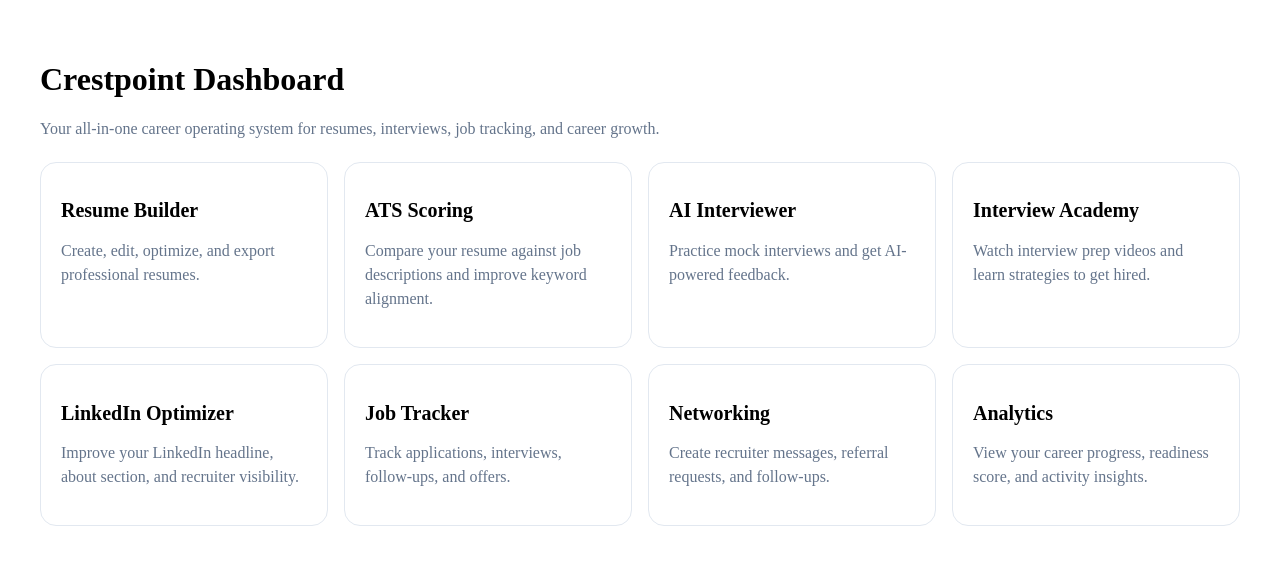
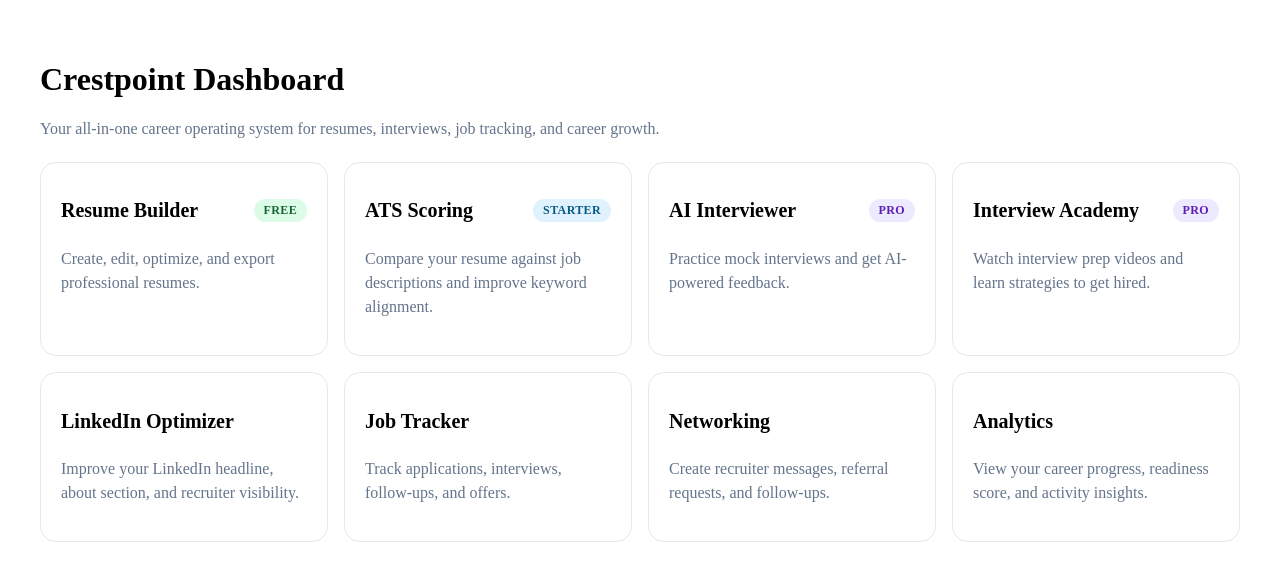
Before and after one commit to mike41192/Crestpoint-solutions-modular-v2, a Next.js app: page /dashboard in a window 1280 px wide. Shown: the top 580 px of the page. Built offline with nearby package versions, Linux system fonts and the light colour scheme.

Commit message:
Phase 27: add module access badge to dashboard

```diff
--- a/src/app/dashboard/page.tsx
+++ b/src/app/dashboard/page.tsx
@@ -1,45 +1,56 @@
+import { ModuleAccessBadge } from "@/components/layout/ModuleAccessBadge"
+import { modulesConfig } from "@/lib/config/modules.config"
+
 const dashboardModules = [
   {
+    moduleKey: "resume_builder",
     title: "Resume Builder",
     description: "Create, edit, optimize, and export professional resumes.",
     href: "/dashboard/resume",
   },
   {
+    moduleKey: "ats_scoring",
     title: "ATS Scoring",
     description: "Compare your resume against job descriptions and improve keyword alignment.",
     href: "/dashboard/ats",
   },
   {
+    moduleKey: "ai_interviewer",
     title: "AI Interviewer",
     description: "Practice mock interviews and get AI-powered feedback.",
     href: "/dashboard/interview",
   },
   {
+    moduleKey: "interview_academy",
     title: "Interview Academy",
     description: "Watch interview prep videos and learn strategies to get hired.",
     href: "/dashboard/interview-academy",
   },
   {
+    moduleKey: "linkedin_optimizer",
     title: "LinkedIn Optimizer",
     description: "Improve your LinkedIn headline, about section, and recruiter visibility.",
     href: "/dashboard/linkedin",
   },
   {
+    moduleKey: "job_tracker",
     title: "Job Tracker",
     description: "Track applications, interviews, follow-ups, and offers.",
     href: "/dashboard/jobs",
   },
   {
+    moduleKey: "networking_outreach",
     title: "Networking",
     description: "Create recruiter messages, referral requests, and follow-ups.",
     href: "/dashboard/networking",
   },
   {
+    moduleKey: "analytics_dashboard",
     title: "Analytics",
     description: "View your career progress, readiness score, and activity insights.",
     href: "/dashboard/analytics",
   },
-]
+] as const
 
 export default function DashboardPage() {
   return (
@@ -61,7 +72,10 @@
           gridTemplateColumns: "repeat(auto-fit, minmax(260px, 1fr))",
         }}
       >
-        {dashboardModules.map((module) => (
+        {dashboardModules.map((module) => {
+          const config = modulesConfig.find((item) => item.key === module.moduleKey)
+
+          return (
             <a
               key={module.href}
               href={module.href}
@@ -75,15 +89,27 @@
                 color: "inherit",
               }}
             >
+              <div
+                style={{
+                  display: "flex",
+                  justifyContent: "space-between",
+                  gap: "12px",
+                  alignItems: "center",
+                }}
+              >
                 <h2 style={{ fontSize: "20px", fontWeight: 700 }}>
                   {module.title}
                 </h2>
+
+                {config && <ModuleAccessBadge tier={config.requiredTier} />}
+              </div>
 
               <p style={{ marginTop: "8px", color: "#64748b", lineHeight: 1.5 }}>
                 {module.description}
               </p>
             </a>
-        ))}
+          )
+        })}
       </section>
     </main>
   )
```
Also changed, not shown: 1 other file (tests, documents, lock files or other folders). Lines whose indentation alone changed are shown as unchanged.
